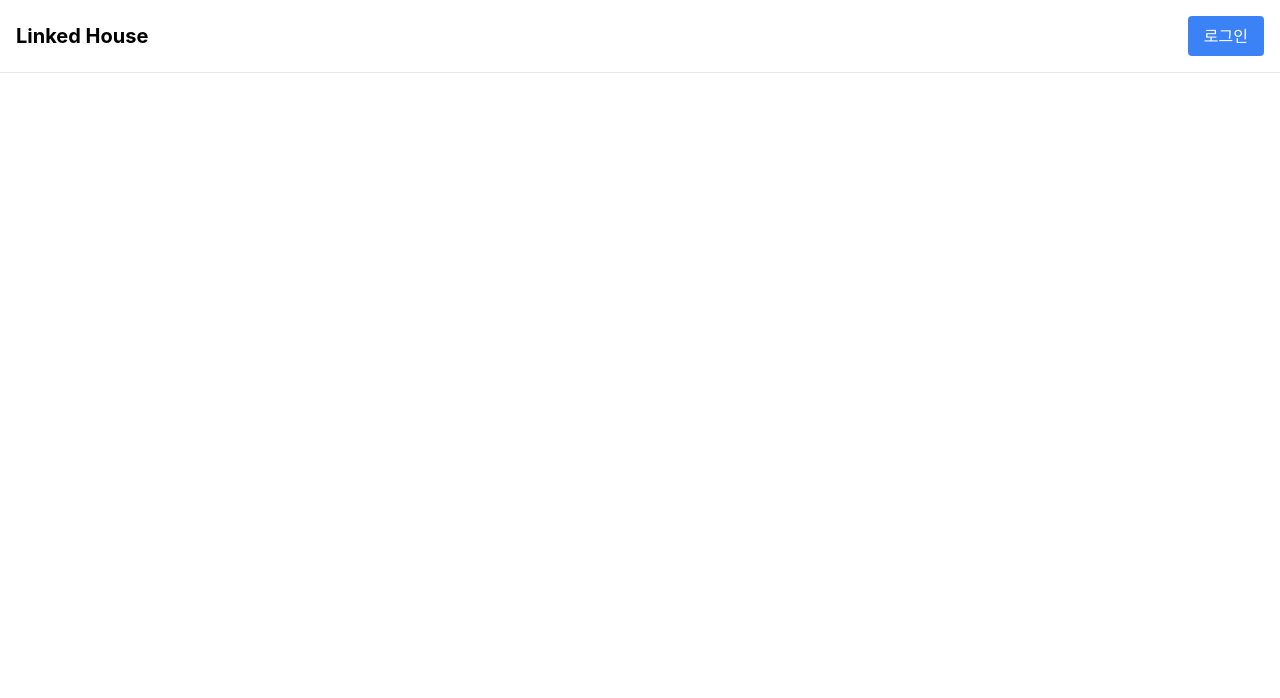
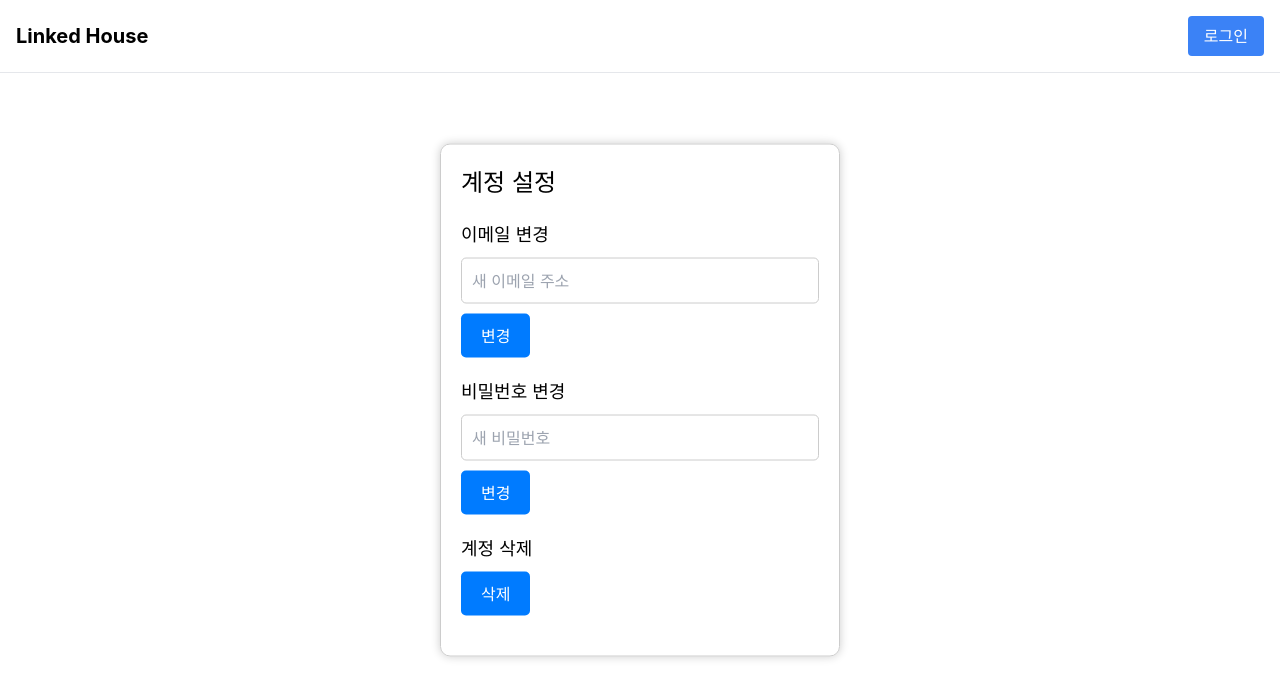
Before and after one commit to weble4/linked-house-frontend, a React (Create React App) app: page /privates in a window 1280 px wide. Before the commit this address had no page. Shown: the top 698 px of the page. Built offline with nearby package versions, Linux system fonts and the light colour scheme.

Commit message:
프로필, 개인정보, 채팅창
1

```diff
--- a/src/App.js
+++ b/src/App.js
@@ -14,6 +14,8 @@ import HouseUpdateForm from "./components/host/HouseUpdateForm";
 import ReservationSetting from "./components/host/ReservationSetting";
 import HouseSearchResult from "./components/HouseSearchResult";
 import SearchModal from "./components/modal/SearchModal";
+import ChatApp from "./components/user/ChatApp";
+import Private from "./components/user/Private";
 
 const App = () => {
     const [isLoggedIn, setIsLoggedIn] = useState(false); // Initialize with false
@@ -44,6 +46,8 @@ const App = () => {
                     <Route path="/house-regist" element={<HouseRegist />} />
                     <Route path="/house-update/:rentalId" element={<HouseUpdateForm />} />
                     <Route path="/reservation-settings" element={<ReservationSetting />} />
+                    <Route path="/messages" element={<ChatApp />} />
+                    <Route path="/privates" element={<Private />} />
               </Routes>
           </div>
       </Router>
--- /dev/null
+++ b/src/components/user/ChatApp.css
@@ -0,0 +1,74 @@
+.chat-container {
+    width: 1000px;
+    margin: 0 auto;
+    padding: 20px;
+    border: 1px solid #ccc;
+    border-radius: 10px;
+    box-shadow: 0 0 10px rgba(0, 0, 0, 0.2);
+    display: flex;
+    flex-direction: column;
+  }
+
+  .message-list {
+    overflow-y: auto;
+    max-height: 400px; /* 변경: 더 큰 높이로 조정 */
+    margin-bottom: 20px;
+    display: flex;
+    flex-direction: column;
+  }
+
+  /* 이하 동일한 CSS 속성들 */
+.message {
+  padding: 10px;
+  margin-bottom: 10px;
+  border-radius: 5px;
+  word-wrap: break-word;
+  max-width: 100%; /* 메시지 너비를 제한합니다. */
+  align-self: flex-start; /* 왼쪽 정렬 */
+  background-color: #f0f0f0;
+}
+
+.message.guest {
+    background-color: #007bff;
+    color: #fff;
+    align-self: flex-start; /* 왼쪽 정렬 */
+  }
+
+.message.host {
+    background-color: #007bff;
+    color: #fff;
+    align-self: flex-end; /* 오른쪽 정렬 */
+  }
+
+.message-input input[type="text"] {
+    flex-grow: 1;
+    padding: 10px;
+    border: 1px solid #ccc;
+    border-radius: 5px;
+    margin-right: 10px;
+    font-size: 16px;
+    outline: none; /* 포커스 시 브라우저 기본 스타일 제거 */
+  }
+
+
+.message-input button {
+    background-color: #007bff;
+    color: #fff;
+    border: none;
+    border-radius: 5px;
+    padding: 5px 10px;
+    font-size: 16px;
+    cursor: pointer;
+  }
+
+.message-input button:hover {
+    background-color: #0056b3;
+  }
+
+.user-switch {
+    margin-bottom: 10px; /* 버튼 사이에 간격을 주기 위한 마진 설정 */
+  }
+
+.user-switch button {
+    margin-right: 10px; /* 버튼 사이의 간격 설정 */
+  }
--- /dev/null
+++ b/src/components/user/ChatApp.js
@@ -0,0 +1,60 @@
+import React, { useState, useEffect } from 'react';
+import './ChatApp.css';
+
+function ChatApp({ userRole }) {
+  const [messages, setMessages] = useState([]);
+  const [newMessage, setNewMessage] = useState('');
+
+  useEffect(() => {
+    const storedMessages = JSON.parse(localStorage.getItem(`${userRole}ChatMessages`)) || [];
+    setMessages(storedMessages);
+  }, [userRole]);
+
+  useEffect(() => {
+    localStorage.setItem(`${userRole}ChatMessages`, JSON.stringify(messages));
+  }, [messages, userRole]);
+
+  const addMessage = () => {
+    if (newMessage.trim() === '') {
+      return;
+    }
+    const updatedMessages = [...messages, { text: newMessage, sender: userRole }];
+    setMessages(updatedMessages);
+    setNewMessage('');
+  };
+
+  const handleInputChange = (e) => {
+    setNewMessage(e.target.value);
+  };
+
+  return (
+    <div className={`chat-container ${userRole === 'guest' ? 'guest' : 'host'}`}>
+      <div className="message-list">
+        {messages.map((message, index) => (
+          <div
+            key={index}
+            className={`message ${message.sender === userRole ? 'self' : 'other'}`}
+          >
+            {message.text}
+          </div>
+        ))}
+      </div>
+      <div className="message-input">
+        <input
+          type="text"
+          placeholder="메시지를 입력하세요"
+          value={newMessage}
+          onChange={handleInputChange}
+          onKeyPress={(e) => {
+            if (e.key === 'Enter') {
+              addMessage();
+            }
+          }}
+        />
+        <button onClick={addMessage}>전송</button>
+      </div>
+    </div>
+  );
+}
+
+export default ChatApp;
--- /dev/null
+++ b/src/components/user/Private.css
@@ -0,0 +1,81 @@
+.private-container {
+    width: 400px;
+    margin: 0 auto;
+    padding: 20px;
+    border: 1px solid #ccc;
+    border-radius: 10px;
+    box-shadow: 0 0 10px rgba(0, 0, 0, 0.2);
+  }
+
+  .private-title {
+    font-size: 24px;
+    margin-bottom: 20px;
+  }
+
+  .centered-container {
+    position: absolute;
+    top: 50%;
+    left: 50%;
+    transform: translate(-50%, -50%);
+    width: 400px;
+    padding: 20px;
+    border: 1px solid #ccc;
+    border-radius: 10px;
+    box-shadow: 0 0 10px rgba(0, 0, 0, 0.2);
+  }
+
+  .centered-title {
+    font-size: 24px;
+    margin-bottom: 20px;
+  }
+
+  .form-group {
+    margin-bottom: 20px;
+  }
+
+  .form-group h3 {
+    font-size: 18px;
+    margin-bottom: 10px;
+  }
+
+  .form-group input[type="email"],
+  .form-group input[type="password"] {
+    width: 100%;
+    padding: 10px;
+    margin-bottom: 10px;
+    border: 1px solid #ccc;
+    border-radius: 5px;
+    font-size: 16px;
+  }
+
+  .form-group button {
+    background-color: #007bff;
+    color: #fff;
+    border: none;
+    border-radius: 5px;
+    padding: 10px 20px;
+    font-size: 16px;
+    cursor: pointer;
+  }
+
+  .form-group button:hover {
+    background-color: #0056b3;
+  }
+
+  .alert {
+    margin-top: 20px;
+    padding: 10px;
+    border: 1px solid #ccc;
+    border-radius: 5px;
+    font-size: 16px;
+    text-align: center;
+    background-color: #f0f0f0;
+  }
+
+  .alert-success {
+    color: #009900;
+  }
+
+  .alert-error {
+    color: #ff0000;
+  }
--- /dev/null
+++ b/src/components/user/Private.js
@@ -0,0 +1,95 @@
+import React, { useState } from 'react';
+import './Private.css';
+
+function Private() {
+  const [newEmail, setNewEmail] = useState('');
+  const [newPassword, setNewPassword] = useState('');
+
+  const handleChangeEmail = () => {
+    // 이메일 변경을 위한 요청을 서버로 전송
+    fetch('/api/change-email', {
+      method: 'POST',
+      body: JSON.stringify({ newEmail }),
+      headers: {
+        'Content-Type': 'application/json',
+      },
+    })
+      .then((response) => {
+        if (response.ok) {
+          // 성공적으로 변경되면 메시지 표시 또는 리디렉션
+          alert('이메일이 변경되었습니다.');
+        } else {
+          // 오류 처리
+          alert('이메일 변경에 실패했습니다.');
+        }
+      });
+  };
+
+  const handleChangePassword = () => {
+    // 비밀번호 변경을 위한 요청을 서버로 전송
+    fetch('/api/change-password', {
+      method: 'POST',
+      body: JSON.stringify({ newPassword }),
+      headers: {
+        'Content-Type': 'application/json',
+      },
+    })
+      .then((response) => {
+        if (response.ok) {
+          // 성공적으로 변경되면 메시지 표시 또는 리디렉션
+          alert('비밀번호가 변경되었습니다.');
+        } else {
+          // 오류 처리
+          alert('비밀번호 변경에 실패했습니다.');
+        }
+      });
+  };
+
+  const handleDeleteAccount = () => {
+    // 계정 삭제를 위한 요청을 서버로 전송
+    fetch('/api/delete-account', {
+      method: 'DELETE',
+    })
+      .then((response) => {
+        if (response.ok) {
+          // 성공적으로 삭제되면 메시지 표시 또는 리디렉션
+          alert('계정이 삭제되었습니다.');
+        } else {
+          // 오류 처리
+          alert('계정 삭제에 실패했습니다.');
+        }
+      });
+  };
+
+  return (
+    <div className="centered-container"> {/* 수정된 클래스를 적용합니다 */}
+      <h2 className="centered-title">계정 설정</h2>
+      <div className="form-group">
+        <h3>이메일 변경</h3>
+        <input
+          type="email"
+          placeholder="새 이메일 주소"
+          value={newEmail}
+          onChange={(e) => setNewEmail(e.target.value)}
+        />
+        <button onClick={handleChangeEmail}>변경</button>
+      </div>
+      <div className="form-group">
+        <h3>비밀번호 변경</h3>
+        <input
+          type="password"
+          placeholder="새 비밀번호"
+          value={newPassword}
+          onChange={(e) => setNewPassword(e.target.value)}
+        />
+        <button onClick={handleChangePassword}>변경</button>
+      </div>
+      <div className="form-group">
+        <h3>계정 삭제</h3>
+        <button onClick={handleDeleteAccount}>삭제</button>
+      </div>
+    </div>
+  );
+}
+
+export default Private;
--- a/src/components/user/ProfileEditor.css
+++ b/src/components/user/ProfileEditor.css
@@ -91,7 +91,7 @@ label {
 
 /* 버튼 스타일 */
 button {
-  background-color: #007bff;
+  background-color: cornflowerblue;
   border: none;
   border-radius: 15px;
   padding: 10px 20px;
```
Also changed, not shown: src/components/user/ProfileEditor.js (+64 -12 lines).
